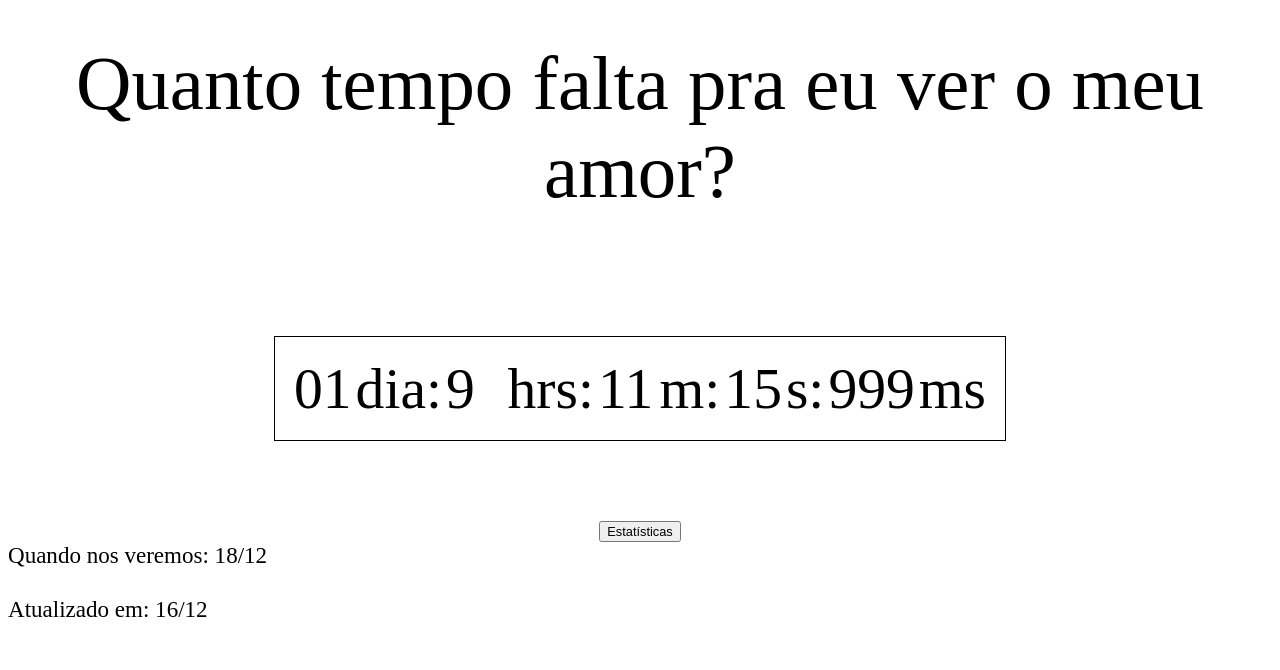
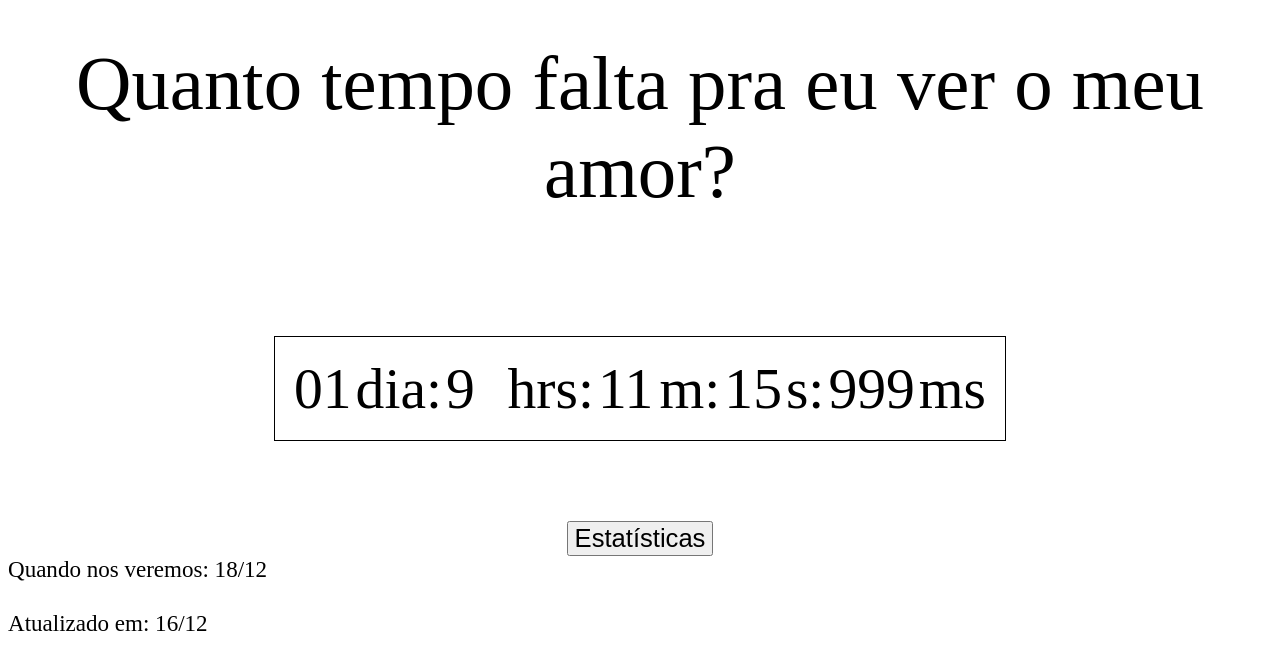
Before and after one commit to CauanFelipeTavares/Cronometro-Codeso, a plain HTML site: page index.html in a window 1280 px wide. Drawn offline with Linux system fonts and the light colour scheme.

Commit message:
Tamanho botão e Scroll

```diff
--- a/style.css
+++ b/style.css
@@ -35,5 +35,10 @@ button {
     display: block;
     margin: 0 auto 0 auto;
     cursor: pointer;
-    font-size: 1vw;
+    font-size: 2vw;
 }
+
+html {
+    overflow-x: hidden;
+    overflow-y: hidden;
+}
```
